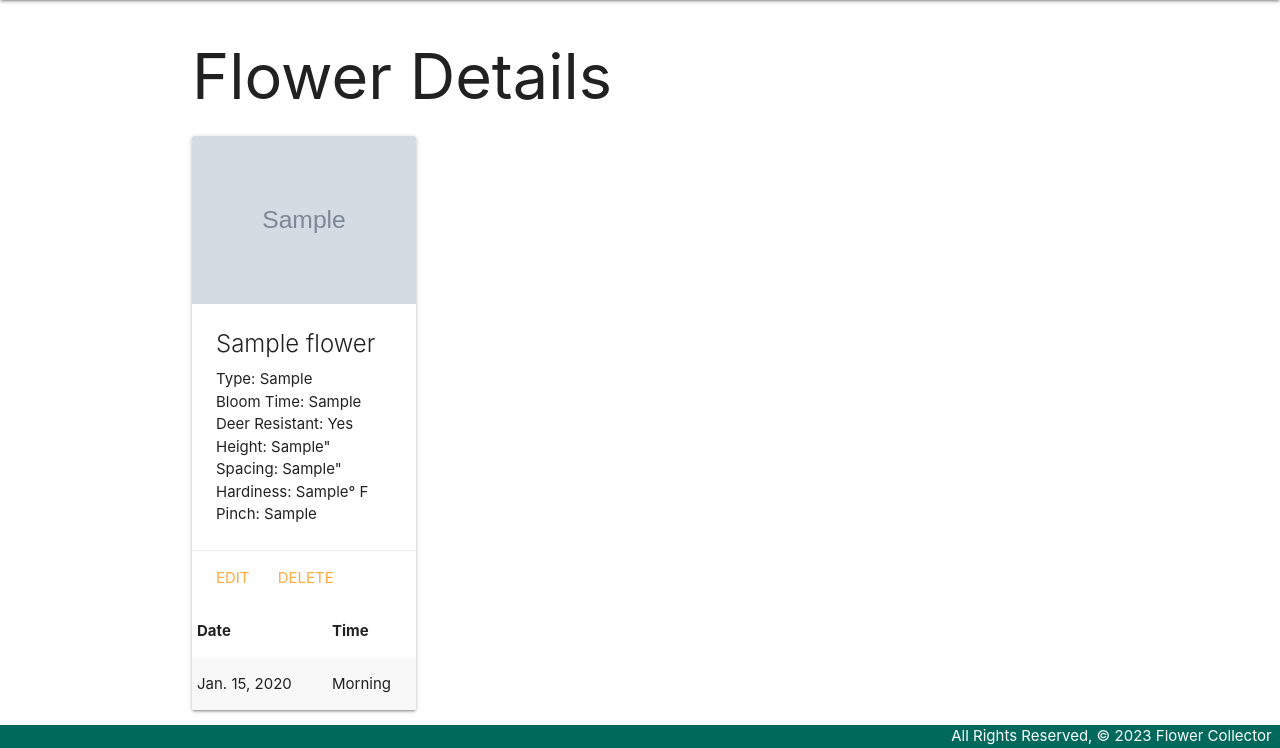
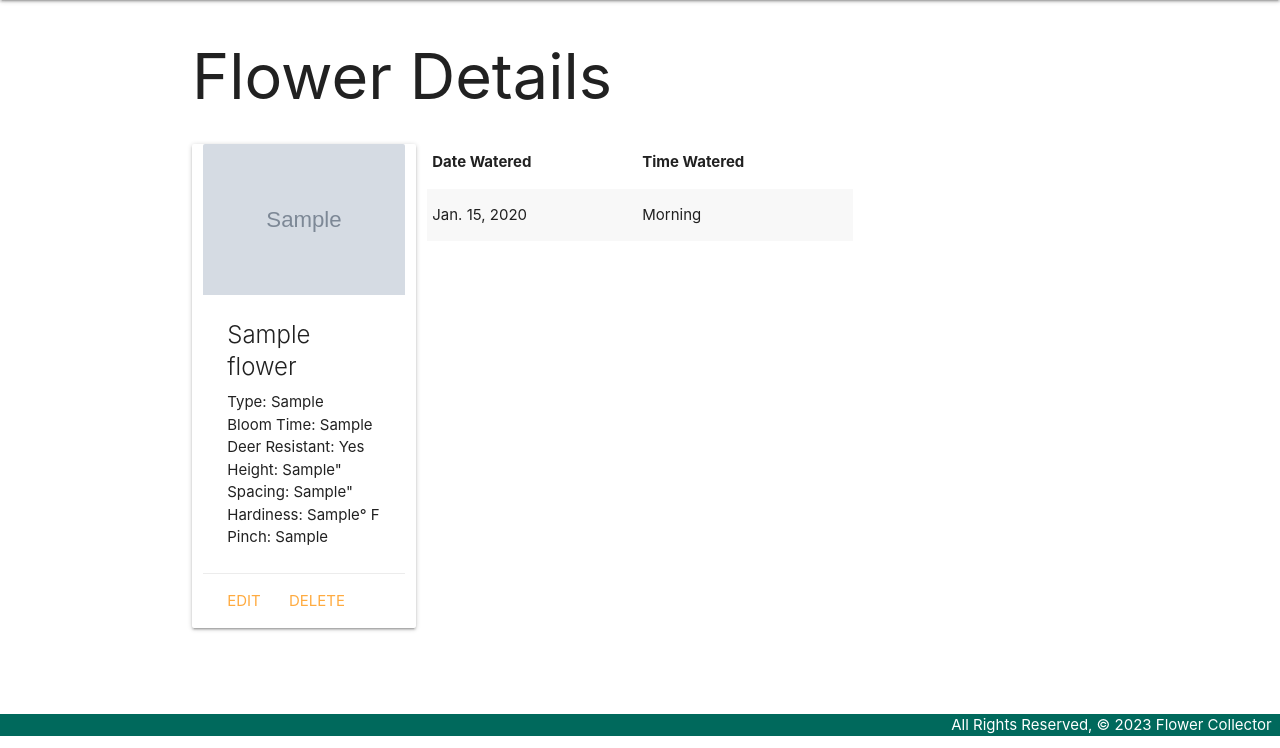
Before and after one commit to SaidNivek/flowercollector, a Django app: page /flowers/1/ in a window 1280 px wide. Shown: the part 64-812 px from the top of the page. Run offline with Django 4.2, Linux system fonts and the light colour scheme; tables that the repository leaves empty hold one stand-in row (values such as "Sample post"); grey boxes marked "Sample" are stand-in pictures.

Commit message:
Change some styles, update copy

```diff
--- a/main_app/templates/flowers/detail.html
+++ b/main_app/templates/flowers/detail.html
@@ -2,8 +2,9 @@
 {% block content %}
 
 <h1>Flower Details</h1>
+<div class="row">
 
-<div class="card">
+  <div class="card col s6">
     <div class="card-image">
       <img class="flower-image" src="{{ flower.image }}" alt="{{ flower.name }} image">
       </div>
@@ -27,10 +28,12 @@
         <a href="{% url 'flowers_delete' flower.id %}">Delete</a>
       </div>
 
+    </div>
+
     <div class="col s6">
       <table class="striped">
         <thead>
-            <tr><th>Date</th><th>Time</th></tr>
+          <tr><th>Date Watered</th><th>Time Watered</th></tr>
         </thead>
         <tbody>
           {% for watering in flower.watering_set.all %}
```
Lines whose indentation alone changed are shown as unchanged.
